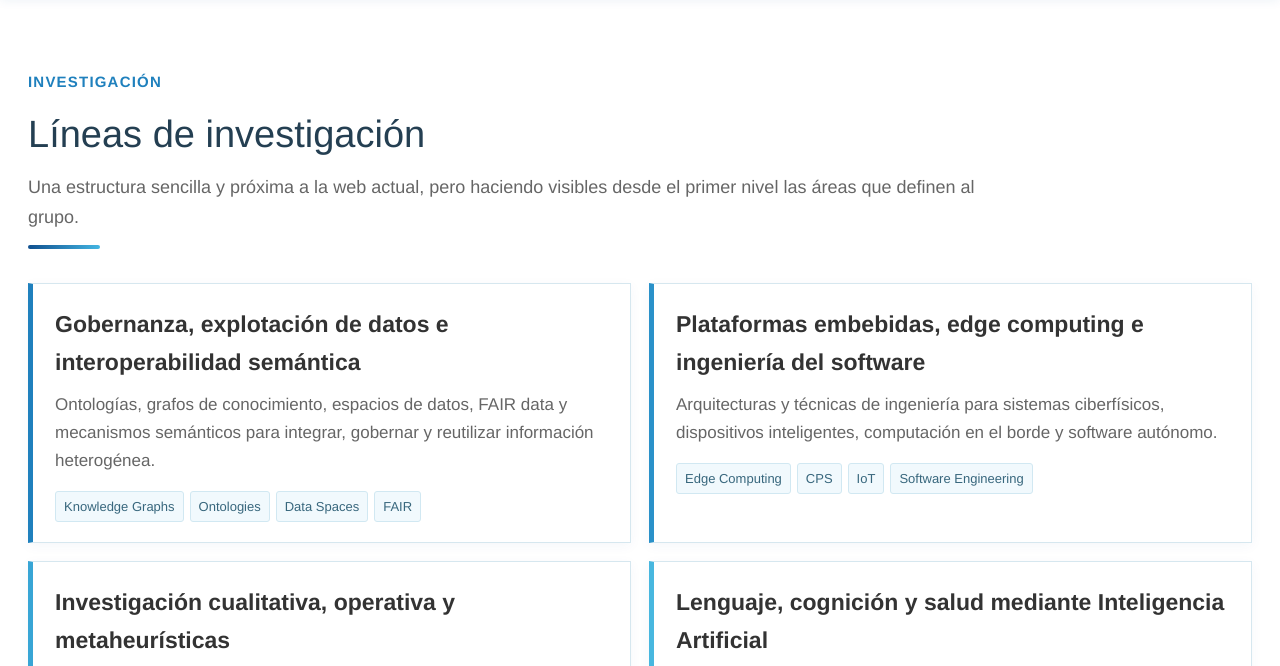
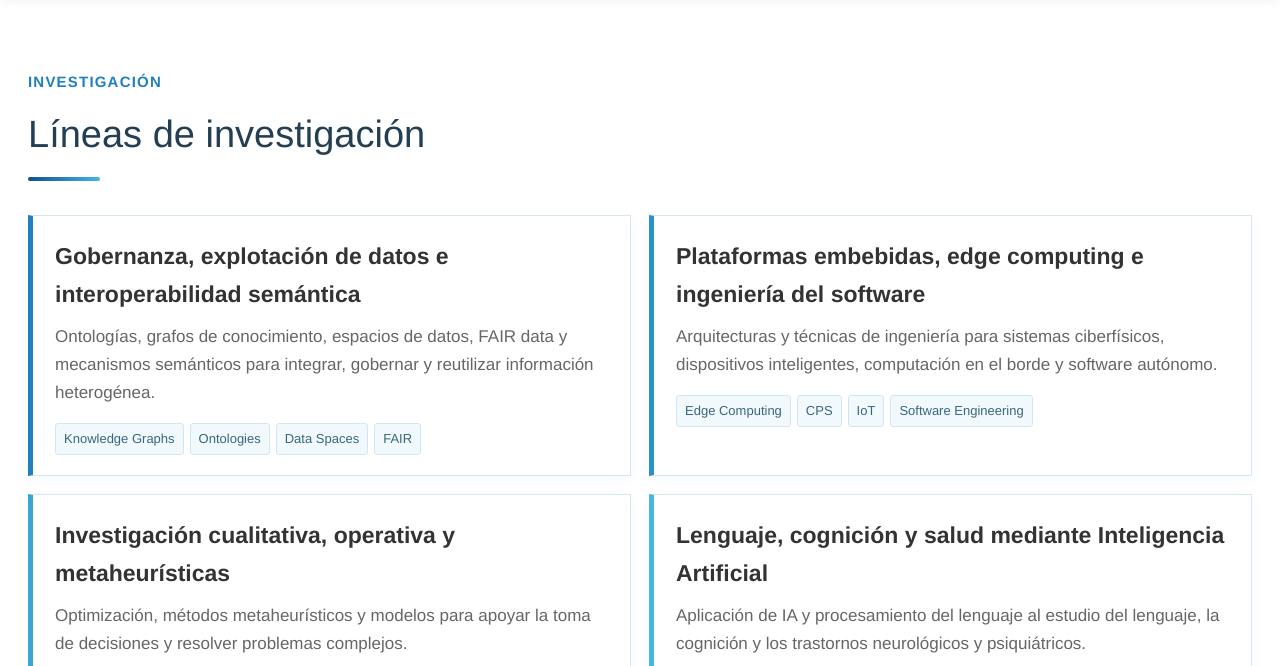
Before and after one commit to skai-upm/web-grupo, a plain HTML site: page research.html in a window 1280 px wide. Shown: the part 98-764 px from the top of the page. Drawn offline with Linux system fonts and the light colour scheme.

Commit message:
Update research.html

```diff
--- a/research.html
+++ b/research.html
@@ -38,7 +38,7 @@
 <main>
 <section class="page-only section" id="research">
 <div class="container">
-<div class="section-title"><div class="kicker" data-en="Research" data-es="Investigación">Investigación</div><h2 data-en="Research lines" data-es="Líneas de investigación">Líneas de investigación</h2><p data-en="A simple structure close to the current website, while making the group's core research areas visible from the first level." data-es="Una estructura sencilla y próxima a la web actual, pero haciendo visibles desde el primer nivel las áreas que definen al grupo.">Una estructura sencilla y próxima a la web actual, pero haciendo visibles desde el primer nivel las áreas que definen al grupo.</p><div class="rule"></div></div>
+<div class="section-title"><div class="kicker" data-en="Research" data-es="Investigación">Investigación</div><h2 data-en="Research lines" data-es="Líneas de investigación">Líneas de investigación</h2><!--<p data-en="A simple structure close to the current website, while making the group's core research areas visible from the first level." data-es="Una estructura sencilla y próxima a la web actual, pero haciendo visibles desde el primer nivel las áreas que definen al grupo.">Una estructura sencilla y próxima a la web actual, pero haciendo visibles desde el primer nivel las áreas que definen al grupo.</p>--><div class="rule"></div></div>
 <div class="research-list">
 <article class="research-card"><h3 data-en="Data Governance, Data Exploitation &amp; Semantic Interoperability" data-es="Gobernanza, explotación de datos e interoperabilidad semántica">Gobernanza, explotación de datos e interoperabilidad semántica</h3><p data-en="Ontologies, knowledge graphs, data spaces, FAIR data and semantic mechanisms to integrate, govern and reuse heterogeneous information." data-es="Ontologías, grafos de conocimiento, espacios de datos, FAIR data y mecanismos semánticos para integrar, gobernar y reutilizar información heterogénea.">Ontologías, grafos de conocimiento, espacios de datos, FAIR data y mecanismos semánticos para integrar, gobernar y reutilizar información heterogénea.</p><div class="tags"><span class="tag">Knowledge Graphs</span><span class="tag">Ontologies</span><span class="tag">Data Spaces</span><span class="tag">FAIR</span></div></article>
 <article class="research-card"><h3 data-en="Embedded Platforms, Edge Computing &amp; Software Engineering" data-es="Plataformas embebidas, edge computing e ingeniería del software">Plataformas embebidas, edge computing e ingeniería del software</h3><p data-en="Architectures and engineering techniques for cyber-physical systems, smart devices, edge computing and autonomous software." data-es="Arquitecturas y técnicas de ingeniería para sistemas ciberfísicos, dispositivos inteligentes, computación en el borde y software autónomo.">Arquitecturas y técnicas de ingeniería para sistemas ciberfísicos, dispositivos inteligentes, computación en el borde y software autónomo.</p><div class="tags"><span class="tag">Edge Computing</span><span class="tag">CPS</span><span class="tag">IoT</span><span class="tag">Software Engineering</span></div></article>
```
